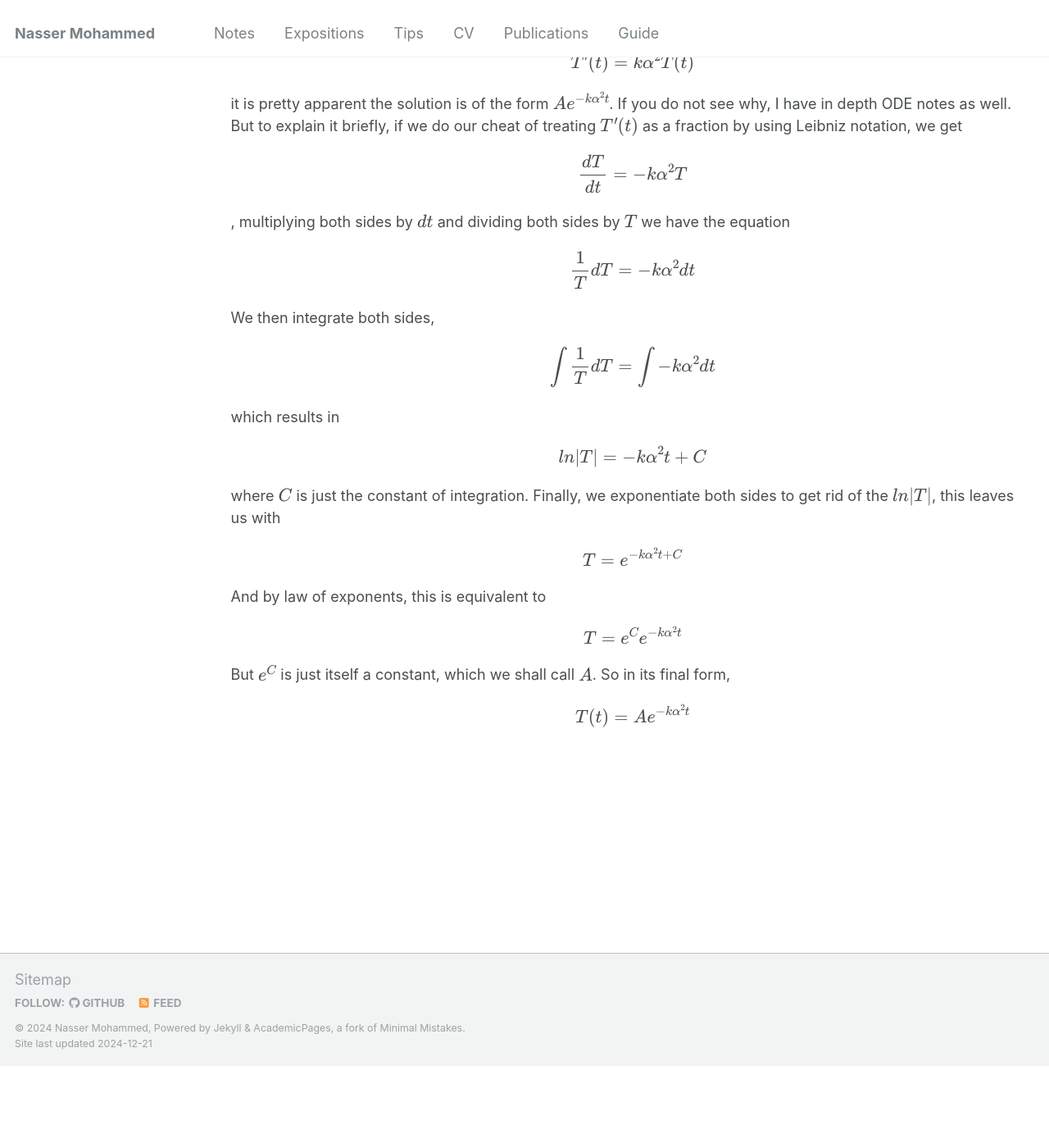
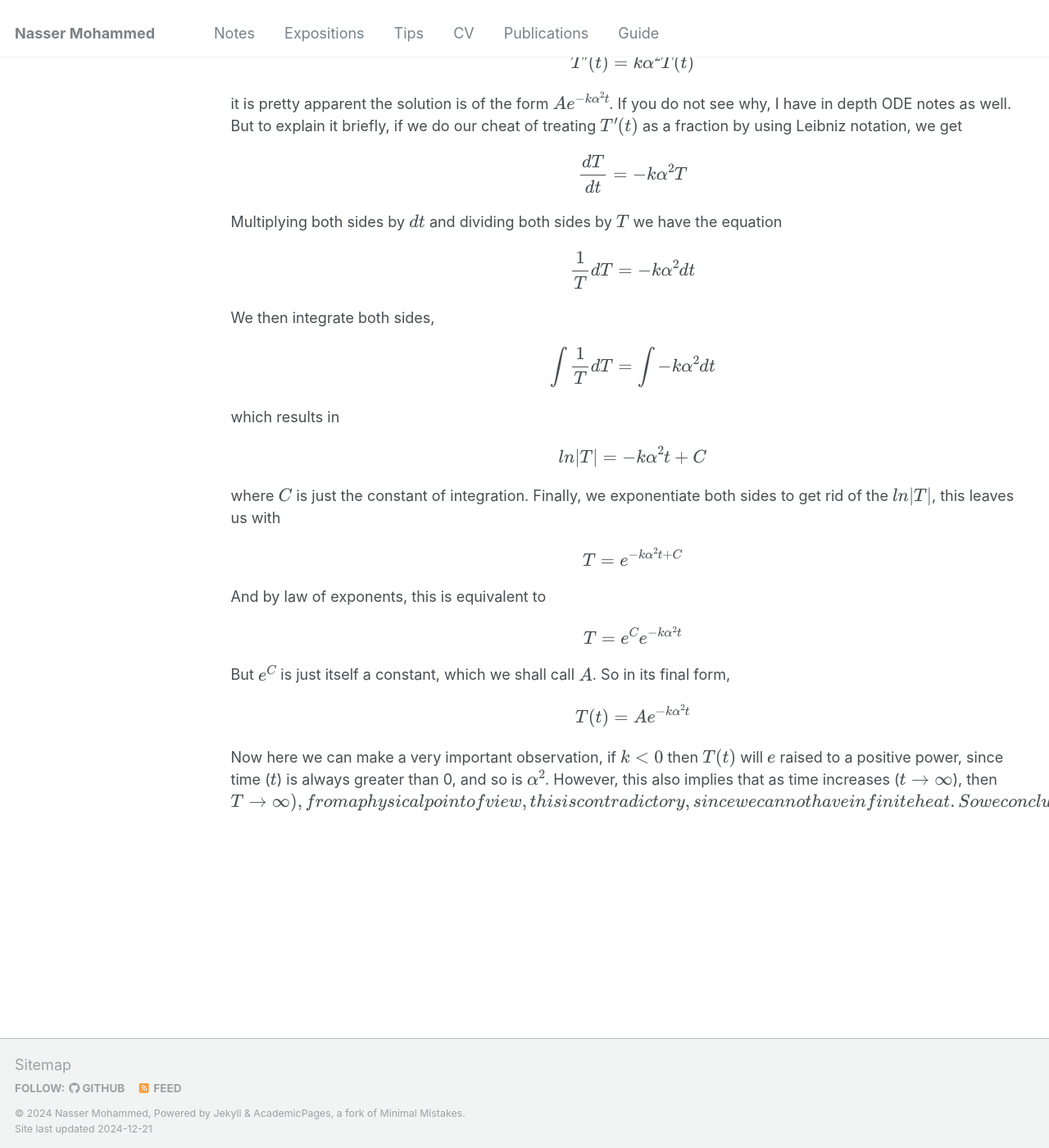
Before and after one commit to Nasser-Mohammed/Nasser-Mohammed.github.io, a Jekyll site: the page built from _pages/notes/pde/heatequation.md, in a window 1280 px wide and 1400 px high, scrolled down 3054 px. Shown: the whole window at 82% size. Built offline with Jekyll 4.4.1, drawn with Linux system fonts in a browser that asks for light colours; before the commit the page ends 4354 px from its top, so only the background shows below that.

Commit message:
Update heatequation.md

```diff
--- a/_pages/notes/pde/heatequation.md
+++ b/_pages/notes/pde/heatequation.md
@@ -43,5 +43,7 @@ Here, we come to a very important conclusion. Since the left hand side of the eq
 We are now in a position to start finding functions that satisfy this equation. Now we will treat our previous equation, as two separate equations, that is \\[\frac{T'(t)}{\alpha^2T(t)} = k\\] and \\[\frac{X^{\''}(x)}{X(x)} = k\\]
 By rearranging the equations as below, we see we have two linear homogenous ODEs. The ODE in \\(t\\) is of first order and the ODE in \\(x\\) is of second order. \\[T'(t) - k\alpha^2T(t) = 0\\] and \\[X^{\''}(x) - kX(x) = 0\\]
 Once we rewrite the ODE in \\(t\\) as \\[T'(t) = k\alpha^2T(t)\\] it is pretty apparent the solution is of the form \\(Ae^{-k\alpha^2t}\\).
-If you do not see why, I have in depth ODE notes as well. But to explain it briefly, if we do our cheat of treating \\(T'(t)\\) as a fraction by using Leibniz notation, we get \\[\frac{dT}{dt} = -k\alpha^2T\\], multiplying both sides by \\(dt\\) and dividing both sides by \\(T\\) we have the equation \\[\frac{1}{T}dT = -k\alpha^2dt\\] We then integrate both sides, \\[\int \frac{1}{T}dT = \int -k\alpha^2dt\\]
+If you do not see why, I have in depth ODE notes as well. But to explain it briefly, if we do our cheat of treating \\(T'(t)\\) as a fraction by using Leibniz notation, we get \\[\frac{dT}{dt} = -k\alpha^2T\\] Multiplying both sides by \\(dt\\) and dividing both sides by \\(T\\) we have the equation \\[\frac{1}{T}dT = -k\alpha^2dt\\] We then integrate both sides, \\[\int \frac{1}{T}dT = \int -k\alpha^2dt\\]
 which results in \\[ln|T| = -k\alpha^2t + C\\] where \\(C\\) is just the constant of integration. Finally, we exponentiate both sides to get rid of the \\(ln|T|\\), this leaves us with \\[T = e^{-k\alpha^2t + C}\\] And by law of exponents, this is equivalent to \\[T = e^Ce^{-k\alpha^2t}\\] But \\(e^C\\) is just itself a constant, which we shall call \\(A\\). So in its final form, \\[T(t) = Ae^{-k\alpha^2t}\\]
+
+Now here we can make a very important observation, if \\(k < 0\\) then \\(T(t)\\) will \\(e\\) raised to a positive power, since time (\\(t\\)) is always greater than 0, and so is \\(\alpha^2\\). However, this also implies that as time increases (\\(t \rightarrow \infty\\)), then \\(T \rightarrow \infty), from a physical point of view, this is contradictory, since we cannot have infinite heat. So we conclude that \\(k > 0\\)
```
